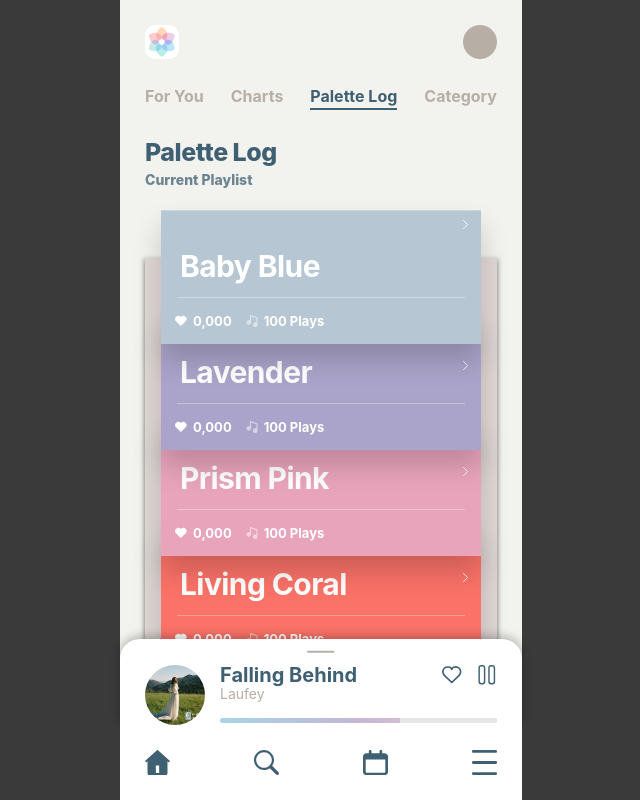
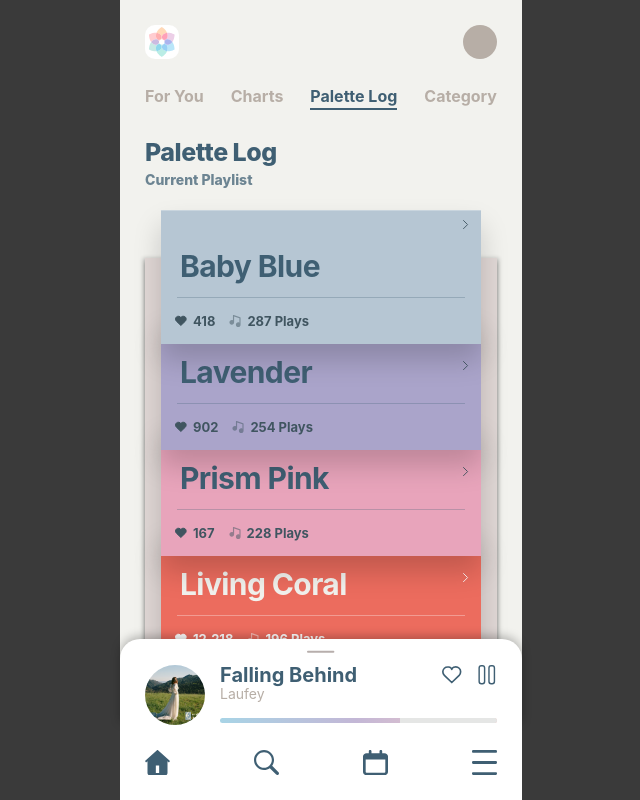
Before and after one commit to urusekai/TONE, a Vue app in the folder frontend/: page /palette-log in a window 1280 px wide. Shown: the top 800 px of the page, without its empty margins (319-959 px from the left). Built offline with nearby package versions, Linux system fonts and the light colour scheme; no server answers; a web font is replaced by a local one.

Commit message:
디테일추가

```diff
--- a/frontend/src/views/ColorChartView.vue
+++ b/frontend/src/views/ColorChartView.vue
@@ -105,12 +105,13 @@ const activePid = ref('');
  * 요구 모델: week, rank, prevRank, likes, playlistId(pid), colorName, pantoneCode, colorHex, hashtags, totalTracks ...
  * - 현재 UI는 pantoneCode / colorName / rank / likes / colorHex 사용
  */
+
 const chartItems = ref([
   {
     week: '2026-W10',
     rank: 1,
     prevRank: 2,
-    likes: 12300,
+    likes: 12347,
     playlistId: 'cc-01',
     pantoneCode: '17-3938',
     colorName: 'Very Peri',
@@ -123,11 +124,11 @@ const chartItems = ref([
     week: '2026-W10',
     rank: 2,
     prevRank: 1,
-    likes: 12200,
+    likes: 12218,
     playlistId: 'cc-02',
     pantoneCode: '16-1546',
     colorName: 'Living Coral',
-    colorHex: '#ff6f61',
+    colorHex: '#EC6C5E',
     hashtags: ['bright', 'warm'],
     totalTracks: 28,
     liked: false
@@ -136,11 +137,11 @@ const chartItems = ref([
     week: '2026-W10',
     rank: 3,
     prevRank: 4,
-    likes: 11700,
+    likes: 11763,
     playlistId: 'cc-03',
     pantoneCode: '18-1750',
     colorName: 'Viva Magenta',
-    colorHex: '#bb2649',
+    colorHex: '#BB2649',
     hashtags: ['bold', 'statement'],
     totalTracks: 26,
     liked: false
@@ -162,7 +163,7 @@ const chartItems = ref([
     week: '2026-W10',
     rank: 5,
     prevRank: 5,
-    likes: 10500,
+    likes: 10538,
     playlistId: 'cc-05',
     pantoneCode: '13-0647',
     colorName: 'Illuminating',
@@ -175,7 +176,7 @@ const chartItems = ref([
     week: '2026-W10',
     rank: 6,
     prevRank: 7,
-    likes: 10120,
+    likes: 10127,
     playlistId: 'cc-06',
     pantoneCode: '15-5519',
     colorName: 'Turquoise',
@@ -188,7 +189,7 @@ const chartItems = ref([
     week: '2026-W10',
     rank: 7,
     prevRank: 8,
-    likes: 9880,
+    likes: 9884,
     playlistId: 'cc-07',
     pantoneCode: '13-1023',
     colorName: 'Rose Quartz',
@@ -201,7 +202,7 @@ const chartItems = ref([
     week: '2026-W10',
     rank: 8,
     prevRank: 10,
-    likes: 9540,
+    likes: 9546,
     playlistId: 'cc-08',
     pantoneCode: '17-1463',
     colorName: 'Tiffany Blue',
@@ -214,7 +215,7 @@ const chartItems = ref([
     week: '2026-W10',
     rank: 9,
     prevRank: 9,
-    likes: 9120,
+    likes: 9137,
     playlistId: 'cc-09',
     pantoneCode: '19-4050',
     colorName: 'Blue Iris',
@@ -227,7 +228,7 @@ const chartItems = ref([
     week: '2026-W10',
     rank: 10,
     prevRank: 3,
-    likes: 8760,
+    likes: 8789,
     playlistId: 'cc-10',
     pantoneCode: '15-0343',
     colorName: 'Greenery',
@@ -240,7 +241,7 @@ const chartItems = ref([
 
 /** 기존 JS 기준 색(밝기 기준 넘으면 어두운 텍스트, 아니면 밝은 텍스트) */
 const colors = {
-  darkText: '#6B6E6E', // Hematite
+  darkText: '#3f5f73', // Hematite
   lightText: '#F2F2EE' // Cloud Dancer
 };
 
--- a/frontend/src/views/MainView.vue
+++ b/frontend/src/views/MainView.vue
@@ -117,48 +117,48 @@
       </div>
 
       <div class="log-list">
-        <RouterLink class="log-item" :to="playlistTo('veiled-vista')" style="--bg: #cfe6d6">
-          <div class="log-top">13-6008</div>
+        <RouterLink class="log-item" :to="playlistTo('veiled-vista')" style="--bg: #b6c6d3">
+          <div class="log-top">14-4122</div>
           <div class="log-main">
-            <strong>Veiled Vista</strong>
+            <strong>Baby Blue</strong>
             <span class="chev icon-white">
               <img src="@/assets/icons/arrow-right.svg" alt=">" />
             </span>
           </div>
-          <div class="log-sub">♫ 12 Plays</div>
+          <div class="log-sub">♫ 287 Plays</div>
         </RouterLink>
 
-        <RouterLink class="log-item" :to="playlistTo('baltic-sea')" style="--bg: #6faed9">
-          <div class="log-top">16-4120</div>
+        <RouterLink class="log-item" :to="playlistTo('baltic-sea')" style="--bg: #aaa4ca">
+          <div class="log-top">15-3920</div>
           <div class="log-main">
-            <strong>Balric Sea</strong>
+            <strong>Lavender</strong>
             <span class="chev icon-white">
               <img src="@/assets/icons/arrow-right.svg" alt=">" />
             </span>
           </div>
-          <div class="log-sub">♫ 12 Plays</div>
+          <div class="log-sub">♫ 254 Plays</div>
         </RouterLink>
 
-        <RouterLink class="log-item" :to="playlistTo('golden-mist')" style="--bg: #e3d9a3">
-          <div class="log-top">13-0917</div>
+        <RouterLink class="log-item" :to="playlistTo('golden-mist')" style="--bg: #e8a4bb">
+          <div class="log-top">14-2311</div>
           <div class="log-main">
-            <strong>Golden Mist</strong>
+            <strong>Prism Pink</strong>
             <span class="chev icon-white">
               <img src="@/assets/icons/arrow-right.svg" alt=">" />
             </span>
           </div>
-          <div class="log-sub">♫ 12 Plays</div>
+          <div class="log-sub">♫ 228 Plays</div>
         </RouterLink>
 
-        <RouterLink class="log-item" :to="playlistTo('quiet-violet')" style="--bg: #9b8fb3">
-          <div class="log-top">17-3725</div>
+        <RouterLink class="log-item" :to="playlistTo('quiet-violet')" style="--bg: #fa7268">
+          <div class="log-top">16-1546</div>
           <div class="log-main">
-            <strong>Quiet Violet</strong>
+            <strong>Living Coral</strong>
             <span class="chev icon-white">
               <img src="@/assets/icons/arrow-right.svg" alt=">" />
             </span>
           </div>
-          <div class="log-sub">♫ 12 Plays</div>
+          <div class="log-sub">♫ 196 Plays</div>
         </RouterLink>
       </div>
     </section>
@@ -261,7 +261,7 @@ function applyLogItemTheme(root) {
     // ✅ 덮어쓰기 충돌 줄이려면 "class만" 쓰는 게 더 깔끔하지만,
     // 지금은 즉시 눈에 보이게 inline color도 같이 적용
     if (brightness > 170) {
-      item.style.color = '#6B6E6E';
+      item.style.color = '#3f5f73';
       item.classList.add('is-light');
       item.classList.remove('is-dark');
     } else {
@@ -408,7 +408,7 @@ onBeforeUnmount(() => {
   padding: 0 12px;
   border-radius: 999px;
   border: 1px solid #3f5f73;
-  background: rgba(255, 255, 255, 0.92);
+  background: #ffffff;
   font-size: 10px;
   font-weight: 600;
   margin-bottom: 12px;
@@ -441,7 +441,7 @@ onBeforeUnmount(() => {
 .daily-actions {
   width: 85px;
   height: 41px;
-  background-color: #f2f2ee;
+  background-color: #ffffff;
   box-shadow: inset 0px 0px 4px 0px rgba(0, 0, 0, 0.25);
   border-radius: 50px;
   display: flex;
--- a/frontend/src/views/PaletteLogView.vue
+++ b/frontend/src/views/PaletteLogView.vue
@@ -19,20 +19,25 @@
             }"
           >
             <!-- ✅ 디자인은 a처럼, 동작은 우리가 제어 -->
-            <button type="button" class="pl-link" @click="onCardClick(item)">
-              <span class="pl-arrow">
+            <button
+              type="button"
+              class="pl-link"
+              @click="onCardClick(item)"
+              :style="{ color: getTextColor(item.color) }"
+            >
+              <span class="pl-arrow" :style="{ filter: getIconFilter(item.color) }">
                 <img :src="arrowIcon" alt=">" />
               </span>
 
               <h2 class="pl-name">{{ item.name }}</h2>
-              <div class="pl-line"></div>
+              <div class="pl-line" :style="{ background: getLineColor(item.color) }"></div>
 
               <div class="pl-meta">
-                <span>
+                <span :style="{ filter: getIconFilter(item.color) }">
                   <img :src="likeIcon" alt="like_full" />
                   {{ item.likes }}
                 </span>
-                <span>
+                <span :style="{ filter: getIconFilter(item.color) }">
                   <img :src="noteIcon" alt="note" />
                   {{ item.plays }}
                 </span>
@@ -66,71 +71,71 @@ const items = ref([
     id: '02.23|Baby Blue',
     name: 'Baby Blue',
     color: '#b6c6d3',
-    likes: '0,000',
-    plays: '100 Plays'
+    likes: '418',
+    plays: '287 Plays'
   },
   {
     id: '02.22|Lavender',
     name: 'Lavender',
     color: '#aaa4ca',
-    likes: '0,000',
-    plays: '100 Plays'
+    likes: '902',
+    plays: '254 Plays'
   },
   {
     id: '02.21|Prism Pink',
     name: 'Prism Pink',
     color: '#e8a4bb',
-    likes: '0,000',
-    plays: '100 Plays'
+    likes: '167',
+    plays: '228 Plays'
   },
   {
     id: '02.20|Living Coral',
     name: 'Living Coral',
-    color: '#fa7268',
-    likes: '0,000',
-    plays: '100 Plays'
+    color: '#EC6C5E',
+    likes: '12,218',
+    plays: '196 Plays'
   },
   {
     id: '02.19|Serenity',
     name: 'Serenity',
     color: '#91a8d0',
-    likes: '0,000',
-    plays: '100 Plays'
+    likes: '284',
+    plays: '168 Plays'
   },
   {
     id: '02.18|Viva Magenta',
     name: 'Viva Magenta',
-    color: '#bb2649',
-    likes: '0,000',
-    plays: '100 Plays'
+    color: '#BB2649',
+    likes: '11,763',
+    plays: '142 Plays'
   },
   {
     id: '02.17|Gray Lilac',
     name: 'Gray Lilac',
     color: '#d4cacd',
-    likes: '0,000',
-    plays: '100 Plays'
+    likes: '983',
+    plays: '117 Plays'
   },
   {
     id: '02.16|Mountain Trail',
     name: 'Mountain Trail',
     color: '#8a756a',
-    likes: '0,000',
-    plays: '100 Plays'
+    likes: '356',
+    plays: '89 Plays'
   },
   {
     id: '02.15|Arona',
     name: 'Arona',
     color: '#899aa2',
-    likes: '0,000',
-    plays: '100 Plays'
+    likes: '124',
+    plays: '53 Plays'
   },
   {
     id: '02.14|Regatta',
     name: 'Regatta',
     color: '#497ab7',
-    likes: '0,000',
-    plays: '100 Plays'
+    likes: '847',
+    plays: '21 Plays'
   }
 ]);
 
@@ -272,6 +277,59 @@ onBeforeUnmount(() => {
   const stack = document.querySelector('.pl-stack');
   if (stack && onClick) stack.removeEventListener('click', onClick);
 });
+
+const colors = {
+  darkText: '#3f5f73', // 밝은 배경일 때
+  lightText: '#F2F2EE' // 어두운 배경일 때
+};
+
+function parseToRGB(color) {
+  if (!color) return null;
+  const c = color.trim();
+
+  if (c.startsWith('#')) {
+    const hex = c.slice(1);
+    if (hex.length !== 6) return null;
+
+    const r = parseInt(hex.slice(0, 2), 16);
+    const g = parseInt(hex.slice(2, 4), 16);
+    const b = parseInt(hex.slice(4, 6), 16);
+    return { r, g, b };
+  }
+
+  const m = c.match(/rgba?\(\s*([\d.]+)\s*,\s*([\d.]+)\s*,\s*([\d.]+)(?:\s*,\s*[\d.]+)?\s*\)/i);
+  if (m) {
+    return { r: Number(m[1]), g: Number(m[2]), b: Number(m[3]) };
+  }
+
+  return null;
+}
+
+function getBrightness(color) {
+  const rgb = parseToRGB(color);
+  if (!rgb) return 0;
+
+  const { r, g, b } = rgb;
+  return (r * 299 + g * 587 + b * 114) / 1000;
+}
+
+function isBrightColor(color) {
+  return getBrightness(color) > 170;
+}
+
+function getTextColor(color) {
+  return isBrightColor(color) ? colors.darkText : colors.lightText;
+}
+
+function getLineColor(color) {
+  return isBrightColor(color) ? 'rgba(63, 95, 115, 0.28)' : 'rgba(255, 255, 255, 0.32)';
+}
+
+function getIconFilter(color) {
+  return isBrightColor(color)
+    ? 'brightness(0) saturate(100%) invert(31%) sepia(18%) saturate(653%) hue-rotate(157deg) brightness(91%) contrast(88%)'
+    : 'brightness(0) invert(1)';
+}
 </script>
 <style scoped>
 /* =========================
```
